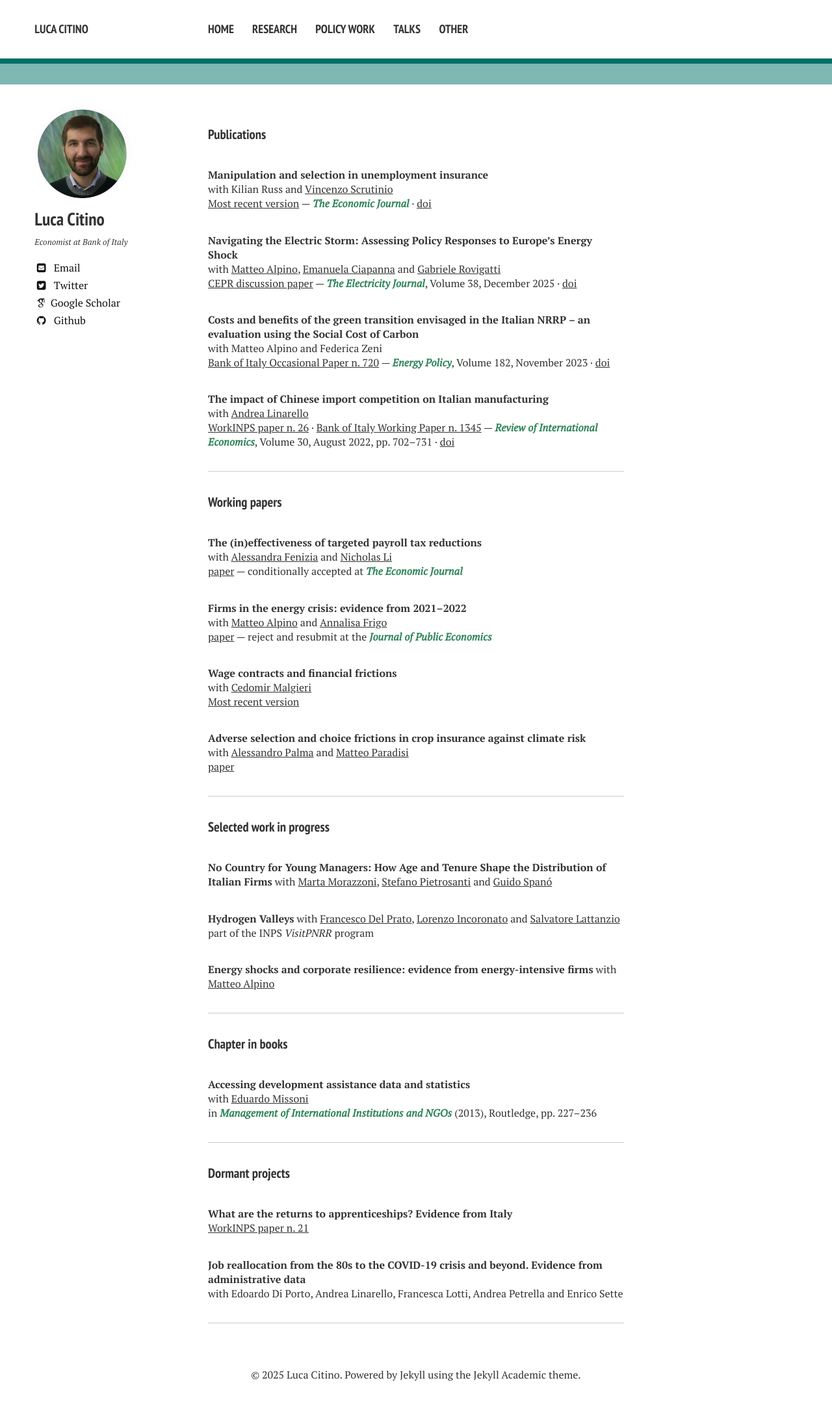
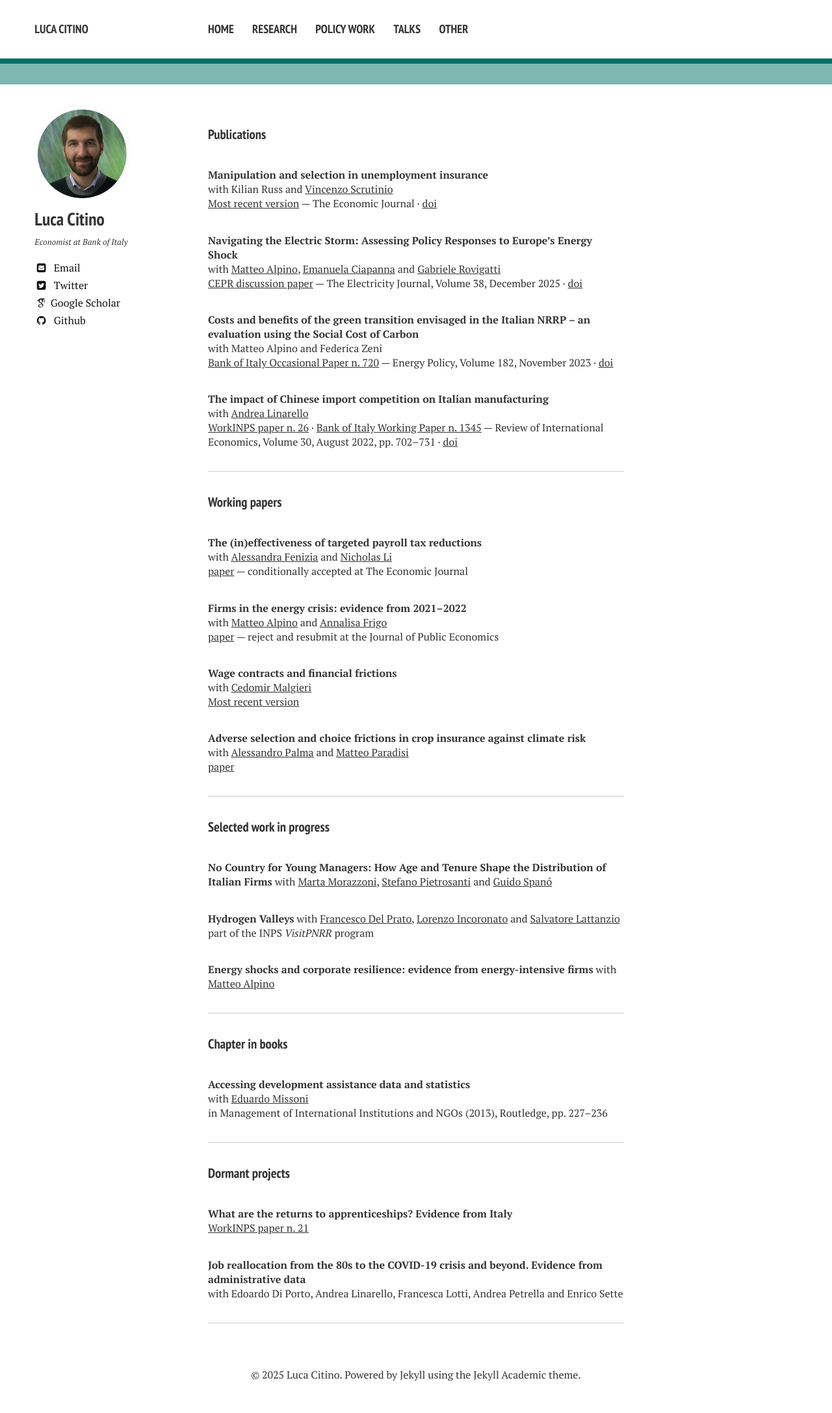
Before and after one commit to luca-citino/luca-citino.github.io, a Jekyll site: the page built from research.md, in a window 1280 px wide. Shown: the whole page at 65% size. Built offline with Jekyll 4.4.1, drawn with Linux system fonts in a browser that asks for light colours; nearby versions of some CDN libraries; some web fonts are replaced.

Commit message:
Update research.md

```diff
--- a/research.md
+++ b/research.md
@@ -3,9 +3,7 @@ layout: page
 title: Research
 ---
 
-<style>
-.journal { color:#2f855a; font-weight:700; font-style:italic; }
-</style>
+
 
 #### Publications
 
```
